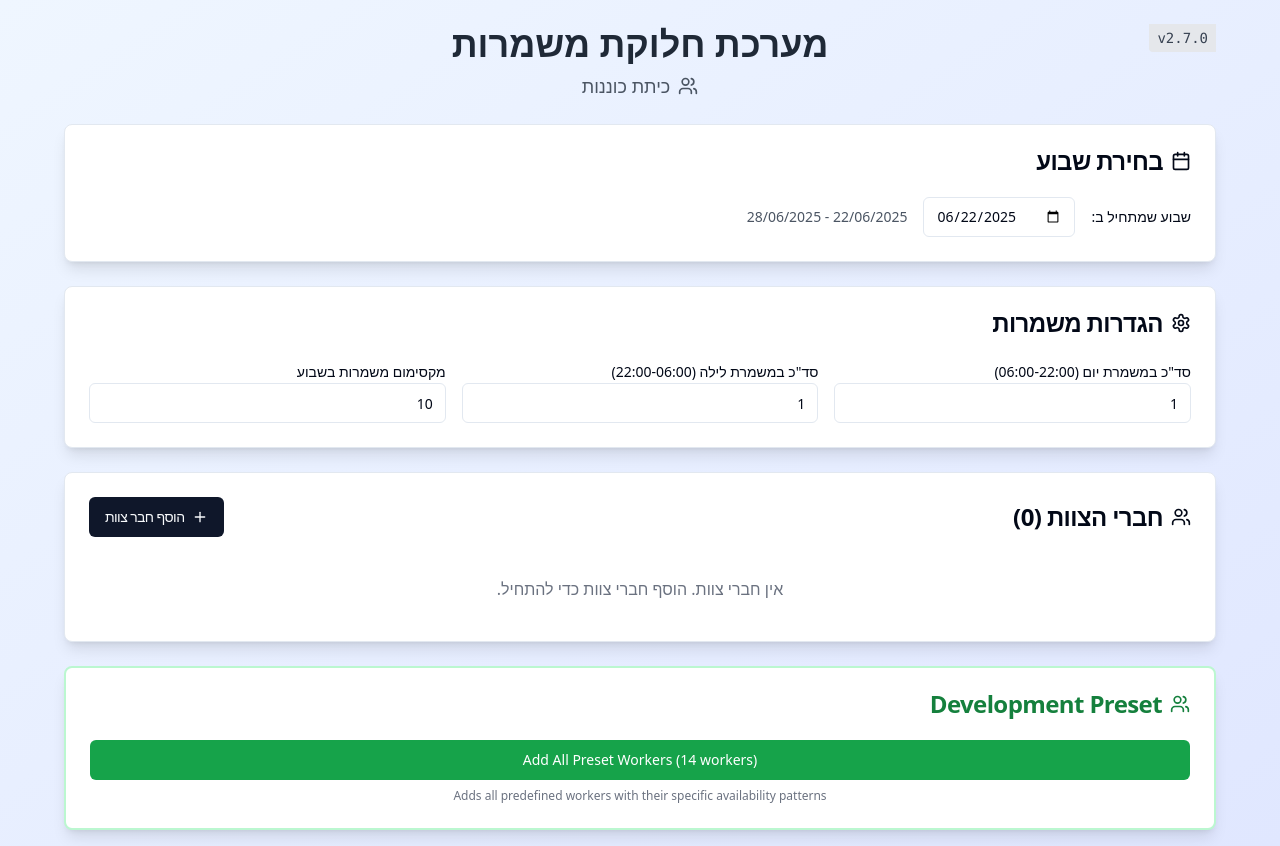
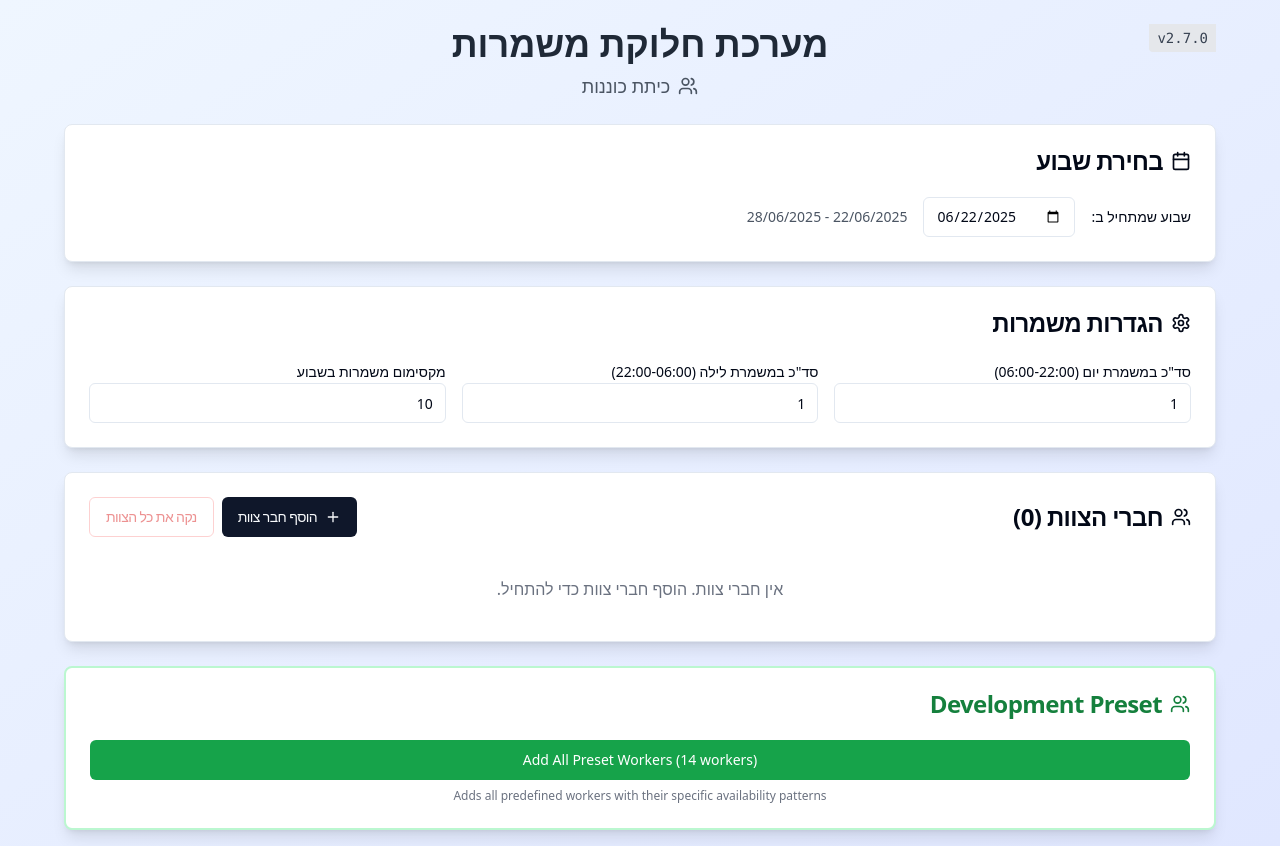
Before and after one commit to Ariel798/kitat-konenut-shift-split, a React (Vite) app: page / in a window 1280 px wide. Built offline with nearby package versions, Linux system fonts and the light colour scheme.

Commit message:
Clear all team members button

```diff
--- a/src/components/ShiftScheduler.tsx
+++ b/src/components/ShiftScheduler.tsx
@@ -908,10 +908,24 @@ const ShiftScheduler = () => {
                 <Users className="w-5 h-5" />
                 חברי הצוות ({teamMembers.length})
               </span>
-              <Button onClick={openAddForm} className="flex items-center gap-2">
-                <Plus className="w-4 h-4" />
-                הוסף חבר צוות
-              </Button>
+              <div className="flex gap-2">
+                <Button onClick={openAddForm} className="flex items-center gap-2">
+                  <Plus className="w-4 h-4" />
+                  הוסף חבר צוות
+                </Button>
+                <Button
+                  variant="outline"
+                  className="flex items-center gap-2 text-red-600 border-red-300 hover:text-white hover:bg-red-600"
+                  onClick={() => {
+                    if (window.confirm('האם אתה בטוח שברצונך למחוק את כל חברי הצוות?')) {
+                      setTeamMembers([]);
+                    }
+                  }}
+                  disabled={teamMembers.length === 0}
+                >
+                  נקה את כל הצוות
+                </Button>
+              </div>
             </CardTitle>
           </CardHeader>
           <CardContent className="space-y-4">
```
